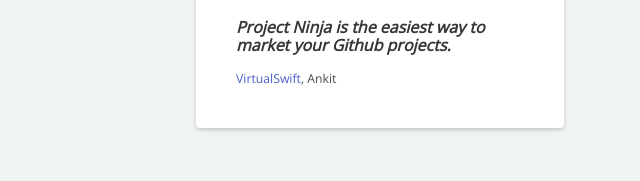
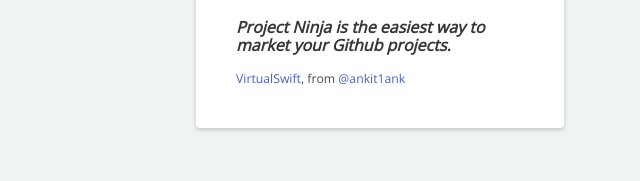
Before and after one commit to pH-7/ProjectNinja, a website: page index.html in a window 1280 px wide. Shown: the part 2196-2377 px from the top of the page, 260-900 px from the left. Drawn offline with nearby package versions, Linux system fonts and the light colour scheme.

Commit message:
Add Github account link in testimonial block

```diff
--- a/index.html
+++ b/index.html
@@ -173,7 +173,7 @@
           <div class="card-content">
             <div class="content">
               <h4 class="italic">Project Ninja is the easiest way to market your Github projects.</h4>
-              <p><small><a href="https://github.com/ankit1ank/virtualswift" target="_blank">VirtualSwift</a>, Ankit</small></p>
+              <p><small><a href="https://github.com/ankit1ank/virtualswift" rel="noopener" target="_blank">VirtualSwift</a>, from <a href="https://github.com/ankit1ank" rel="noopener" target="_blank">@ankit1ank</a></small></p>
             </div>
           </div>
         </div>
```
